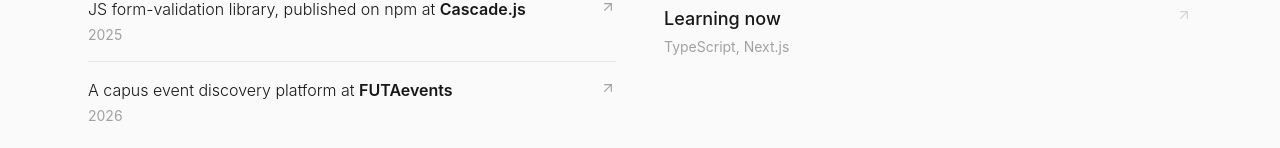
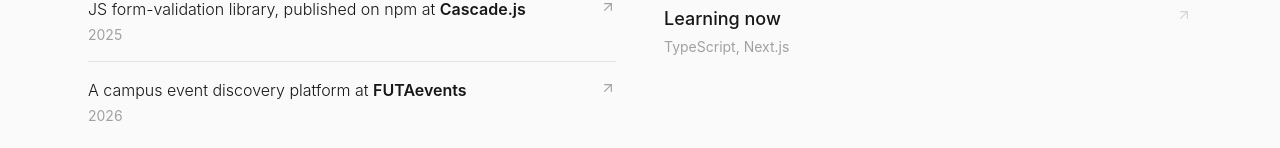
Before and after one commit to Ademayo959/charles-portfolio, a React (Vite) app: page / in a window 1280 px wide. Shown: the part 804-952 px from the top of the page. Built offline with nearby package versions, Linux system fonts and the light colour scheme.

Commit message:
fixed the minor typos

```diff
--- a/src/BugGame.jsx
+++ b/src/BugGame.jsx
@@ -116,7 +116,7 @@ export default function BugGame({ onClose }) {
                                 Your code has bugs.
                             </h3>
                             <p className=" font-display text-sm text-neutral-400 mt-1 max-w-xs">
-                                You have 20 seconds to catch
+                                You have 10 seconds to catch
                                 as many as possible.
                             </p>
                             <button onClick={startGame} className=" mt-5 bg-neutral-900 text-white border-2 border-neutral-900 rounded-xl px-5 py-2.5 font-display font-semibold text-sm transition-all hover:-translate-y-1 hover:shadow-[4px_4px_0px_0px_#a3a3a3]">
--- a/src/Home.jsx
+++ b/src/Home.jsx
@@ -111,13 +111,11 @@ export default function App() {
                     Talk with me
                 </a>
             </header>
-
             {/* Hero */}
             <section className="max-w-6xl mx-auto px-6 pt-18 pb-20 grid md:grid-cols-2 gap-10 items-start">
                 <div>
                     {/* Profile photo — add yours here */}
                     <div className="relative group w-24 h-24 mb-6">
-
                         {/* Comic bubble */}
                         <div
                             className="
--- a/src/Info.jsx
+++ b/src/Info.jsx
@@ -5,7 +5,7 @@ const BUILD_HISTORY = [
   { title: 'Reekol', subtitle: 'Course-material sharing platform, in progress', date: '2026', link: 'https://reekol.vercel.app' },
   { title: 'VoteLive', subtitle: 'Adopted for a real departmental election', date: '2026', link: 'https://votelive.click' },
   { title: 'Cascade.js', subtitle: 'JS form-validation library, published on npm', date: '2025', link: 'https://cascadejs.vercel.app' },
-  { title: 'FUTAevents', subtitle: 'A capus event discovery platform', date: '2026', link: 'https://futaevents.vercel.app' },
+  { title: 'FUTAevents', subtitle: 'A campus event discovery platform', date: '2026', link: 'https://futaevents.vercel.app' },
 ];
 
 const SKILLS = [
```
